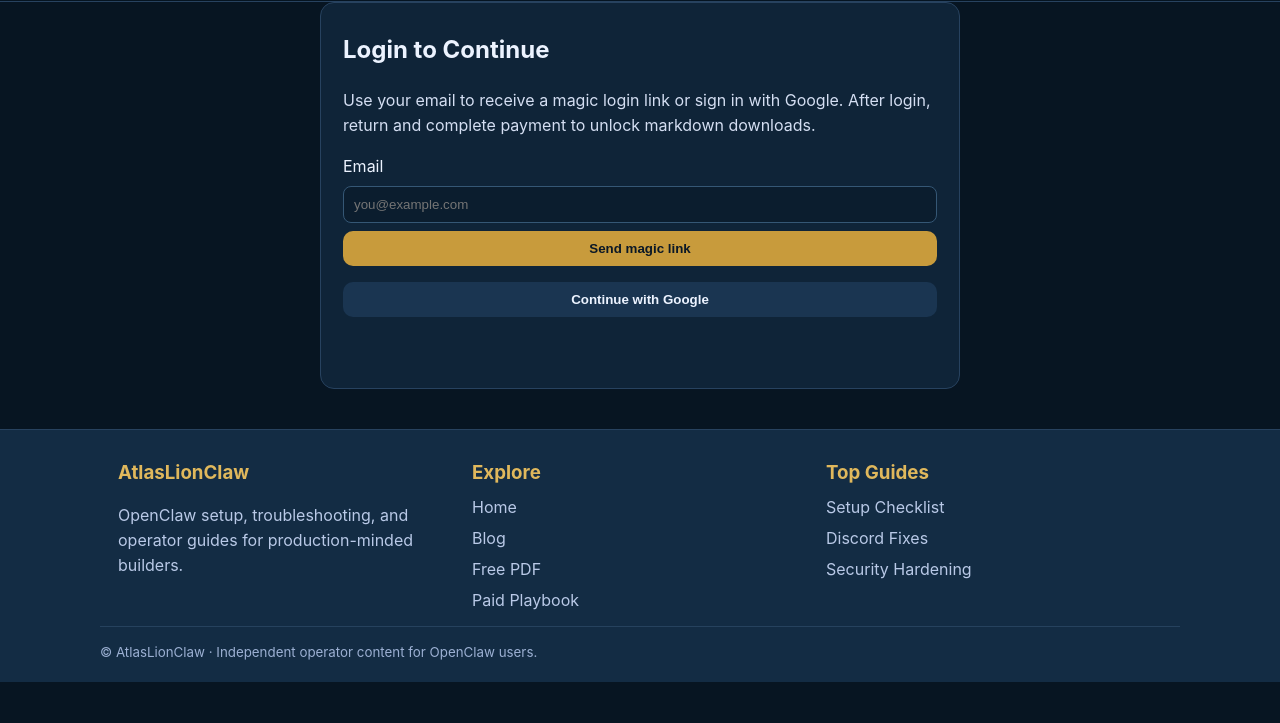
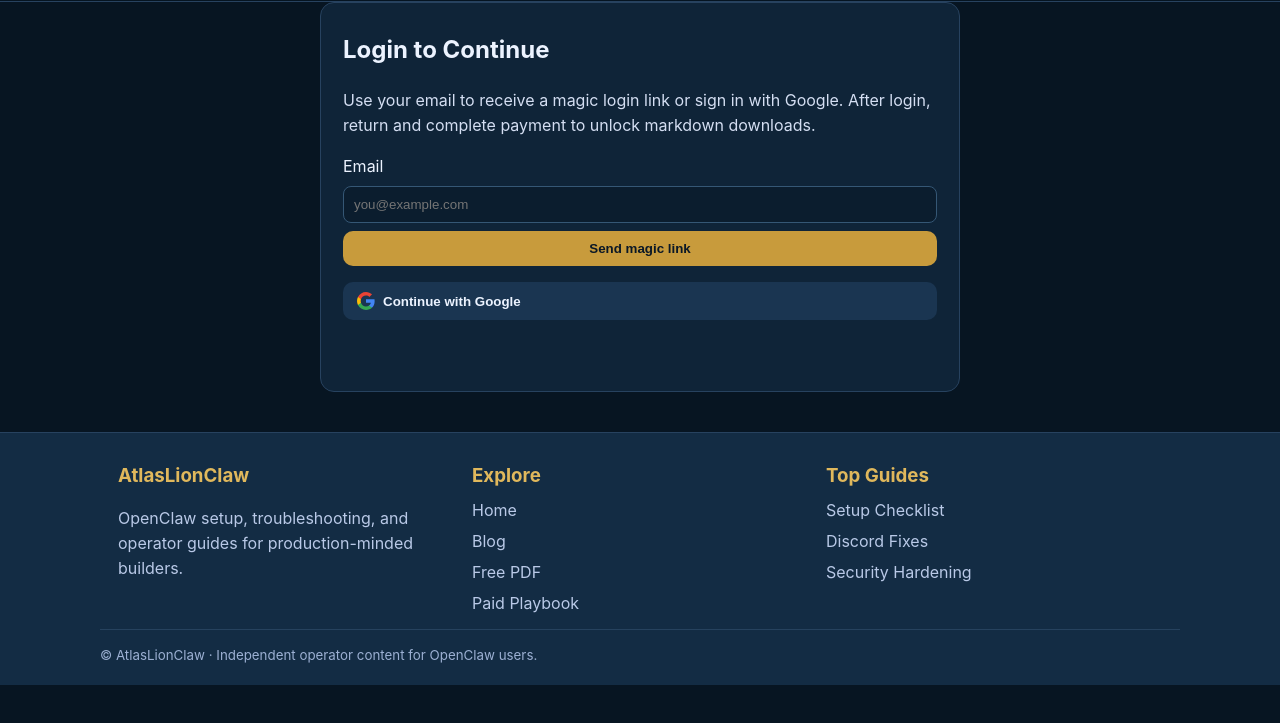
Before and after one commit to atlaslion301/atlaslionclaw.com, an Astro site: page /login in a window 1280 px wide. Shown: the part 71-794 px from the top of the page. Built offline with nearby package versions, Linux system fonts and the light colour scheme; Astro itself is replaced by a stand-in of ours.

Commit message:
Style Google login button with icon

```diff
--- a/src/pages/login.astro
+++ b/src/pages/login.astro
@@ -17,7 +17,15 @@
       </form>
 
       <div class="form" style="margin-top: 16px;">
-        <button id="googleBtn" type="button" class="btn btn-ghost">Continue with Google</button>
+        <button id="googleBtn" type="button" class="btn btn-ghost" style="display: inline-flex; align-items: center; gap: 8px;">
+          <svg aria-hidden="true" focusable="false" width="18" height="18" viewBox="0 0 18 18" fill="none" xmlns="http://www.w3.org/2000/svg">
+            <path d="M17.64 9.2045C17.64 8.56682 17.5827 7.95295 17.4764 7.36386H9V10.8441H13.8436C13.6359 11.9686 13.0009 12.9236 12.0459 13.5623V15.8195H14.9564C16.6582 14.2523 17.64 11.9455 17.64 9.2045Z" fill="#4285F4"/>
+            <path d="M9 18C11.43 18 13.4673 17.1945 14.9564 15.8195L12.0459 13.5623C11.2391 14.1014 10.2068 14.4205 9 14.4205C6.65591 14.4205 4.67182 12.8377 3.96409 10.71H0.957275V13.0418C2.43818 15.9832 5.48182 18 9 18Z" fill="#34A853"/>
+            <path d="M3.96408 10.71C3.78408 10.171 3.68182 9.59364 3.68182 9C3.68182 8.40636 3.78408 7.82909 3.96408 7.29V4.95818H0.957273C0.347727 6.17364 0 7.54773 0 9C0 10.4523 0.347727 11.8264 0.957273 13.0418L3.96408 10.71Z" fill="#FBBC05"/>
+            <path d="M9 3.57955C10.3186 3.57955 11.5073 4.03182 12.4486 4.935L15.0218 2.36182C13.4632 0.905455 11.426 0 9 0C5.48182 0 2.43818 2.01682 0.957275 4.95818L3.96409 7.29C4.67182 5.16273 6.65591 3.57955 9 3.57955Z" fill="#EA4335"/>
+          </svg>
+          Continue with Google
+        </button>
       </div>
       <p class="note" id="loginMsg"></p>
     </section>
```
